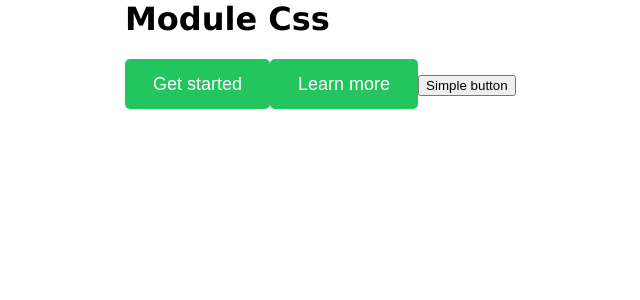
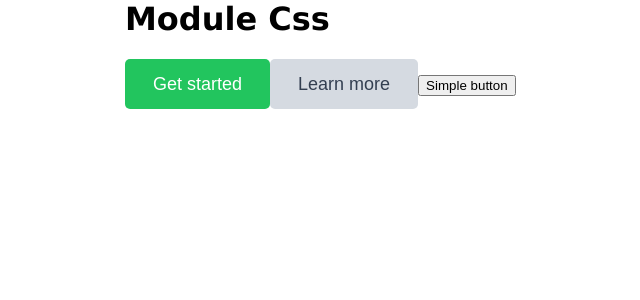
Before and after one commit to MariusCodeAcademy/feu8_8_react_module_css_practice, a React (Vite) app: page / in a window 1280 px wide. Shown: the top 300 px of the page, without its empty margins (225-865 px from the left). Built offline with nearby package versions, Linux system fonts and the light colour scheme.

Commit message:
secondary btn

```diff
--- a/src/components/UI/btn/Btn.jsx
+++ b/src/components/UI/btn/Btn.jsx
@@ -2,5 +2,6 @@ import css from './style.module.css';
 
 export default function Btn(props) {
   console.log('css ===', css);
-  return <button className={css.btn}>{props.children}</button>;
+  const genClasses = props.secondary ? `${css.btn} ${css.gray}` : css.btn;
+  return <button className={genClasses}>{props.children}</button>;
 }
--- a/src/components/UI/btn/style.module.css
+++ b/src/components/UI/btn/style.module.css
@@ -16,3 +16,8 @@
 /* button {
   text-transform: uppercase;
 } */
+
+.gray {
+  color: #333f51;
+  background-color: #d5dae1;
+}
```
